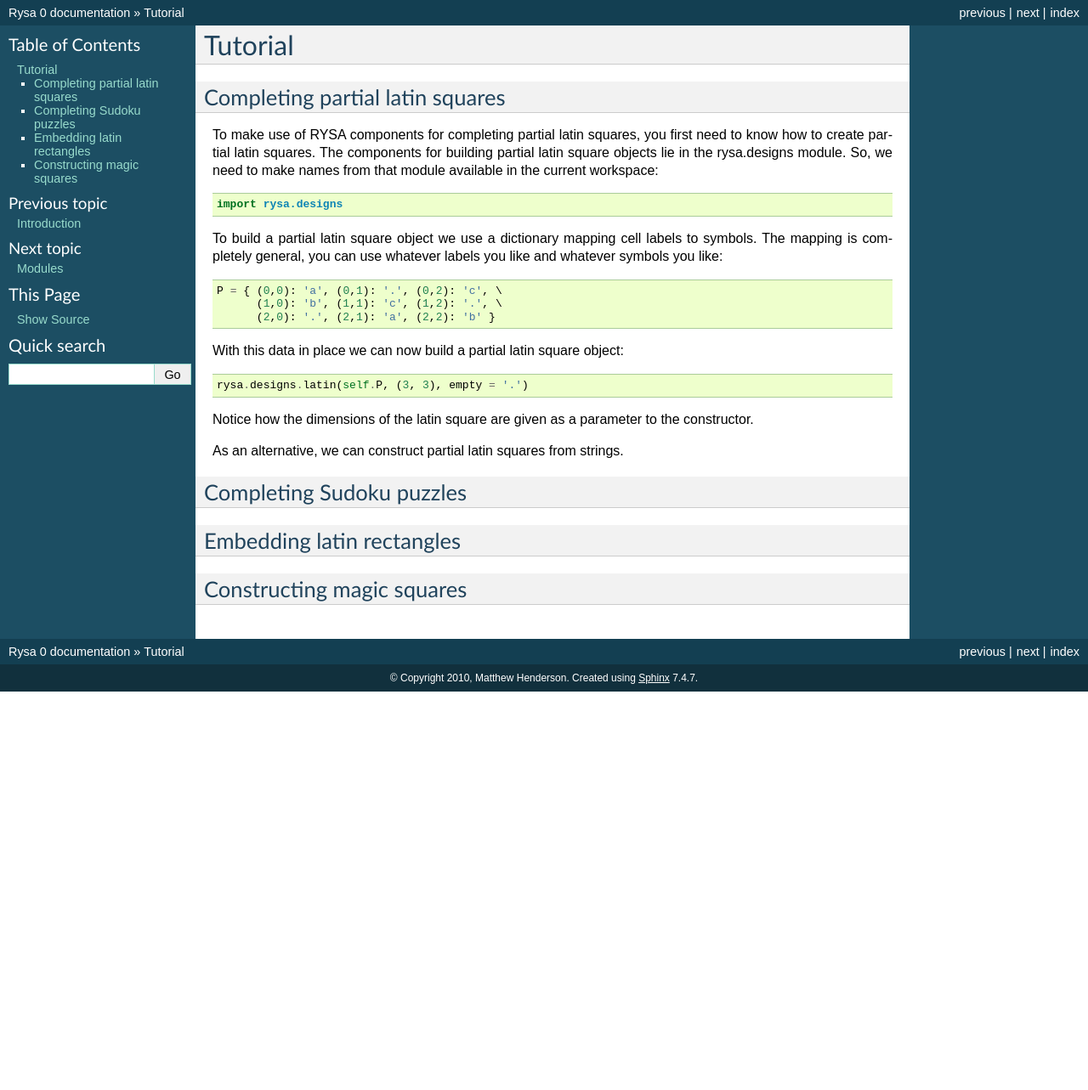
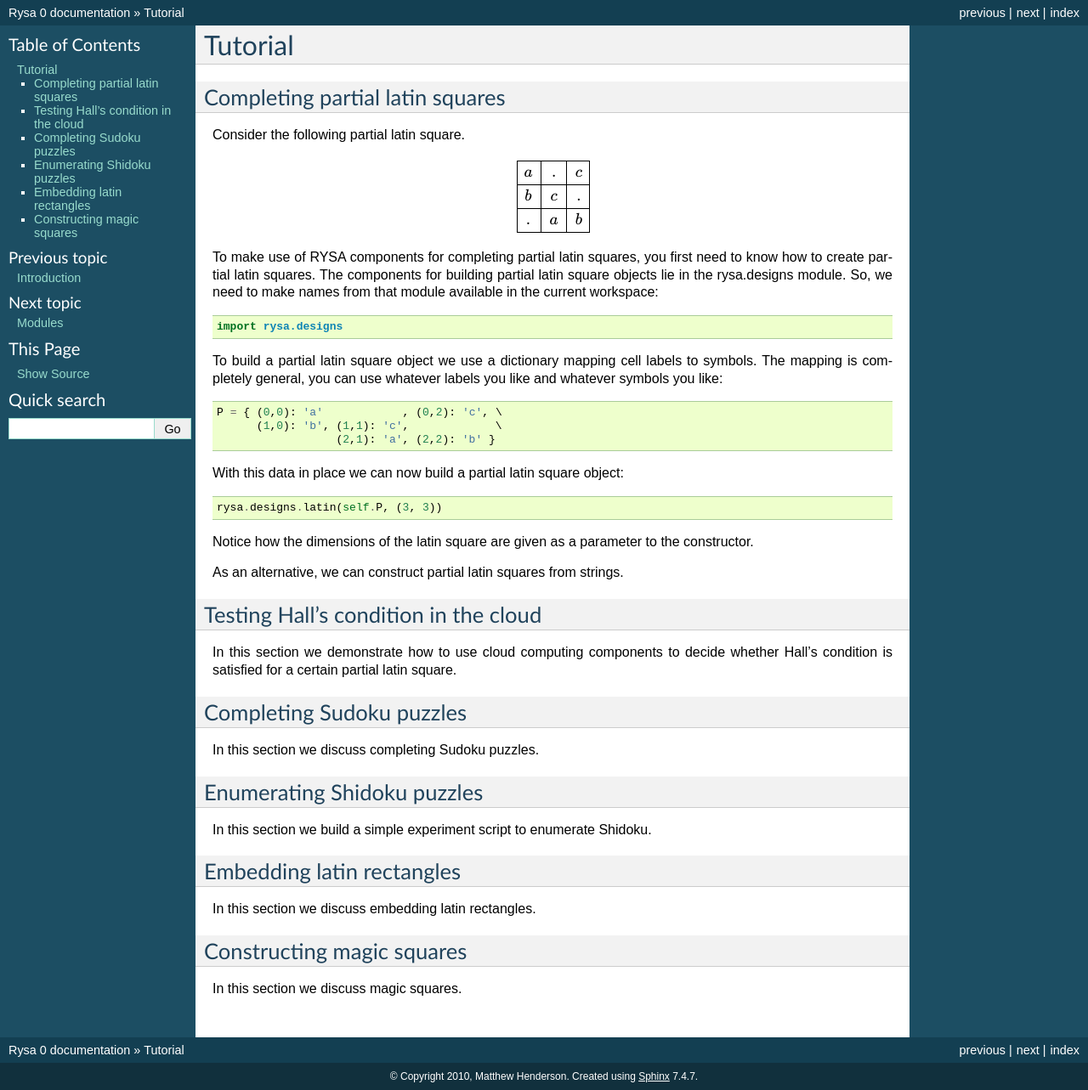
Before and after one commit to MHenderson/ryser, a Sphinx documentation site: the page built from doc/tutorial.rst, in a window 1280 px wide. Shown: the whole page at 85% size. Built offline with Sphinx 7.4.7, drawn with Linux system fonts in a browser that asks for light colours; formulas are drawn with MathJax 3; before the commit the page ends 900 px from its top, so only the background shows below that.

Commit message:
Extending the tutorial. Use of math.

```diff
--- a/doc/conf.py
+++ b/doc/conf.py
@@ -24,7 +24,8 @@ sys.path.append(os.path.abspath('../src/tests'))
 
 # Add any Sphinx extension module names here, as strings. They can be extensions
 # coming with Sphinx (named 'sphinx.ext.*') or your custom ones.
-extensions = ['sphinx.ext.autodoc']
+extensions = ['sphinx.ext.autodoc', 'sphinx.ext.pngmath']
+#jsmath_path = 'jsMath/easy/load.js'
 
 # Add any paths that contain templates here, relative to this directory.
 templates_path = ['_templates']
--- a/doc/tutorial.rst
+++ b/doc/tutorial.rst
@@ -5,6 +5,16 @@ Tutorial
 
 Completing partial latin squares
 --------------------------------
+
+Consider the following partial latin square.
+
+.. math::
+
+    \begin{array}{|c|c|c|}
+      \hline a & . & c \\
+      \hline b & c & . \\
+      \hline . & a & b \\ \hline
+    \end{array}
 
 To make use of RYSA components for completing partial latin squares, you first
 need to know how to create partial latin squares. The components for building
@@ -17,24 +27,41 @@ To build a partial latin square object we use a dictionary mapping cell labels
 to symbols. The mapping is completely general, you can use whatever labels you
 like and whatever symbols you like::
 
-     P = { (0,0): 'a', (0,1): '.', (0,2): 'c', \
-           (1,0): 'b', (1,1): 'c', (1,2): '.', \
-           (2,0): '.', (2,1): 'a', (2,2): 'b' }
+     P = { (0,0): 'a'            , (0,2): 'c', \
+           (1,0): 'b', (1,1): 'c',             \
+                       (2,1): 'a', (2,2): 'b' }
 
 With this data in place we can now build a partial latin square object::
 
-     rysa.designs.latin(self.P, (3, 3), empty = '.')
+     rysa.designs.latin(self.P, (3, 3))
 
 Notice how the dimensions of the latin square are given as a parameter to the
 constructor.
 
 As an alternative, we can construct partial latin squares from strings.
 
+Testing Hall's condition in the cloud
+-------------------------------------
+
+In this section we demonstrate how to use cloud computing components to decide
+whether Hall's condition is satisfied for a certain partial latin square.
+
 Completing Sudoku puzzles
 -------------------------
+
+In this section we discuss completing Sudoku puzzles.
+
+Enumerating Shidoku puzzles
+---------------------------
+
+In this section we build a simple experiment script to enumerate Shidoku.
 
 Embedding latin rectangles
 --------------------------
 
+In this section we discuss embedding latin rectangles.
+
 Constructing magic squares
 --------------------------
+
+In this section we discuss magic squares.
```
